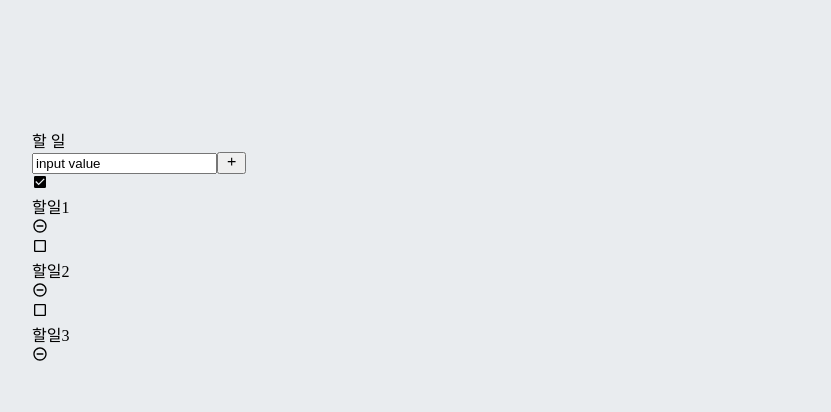
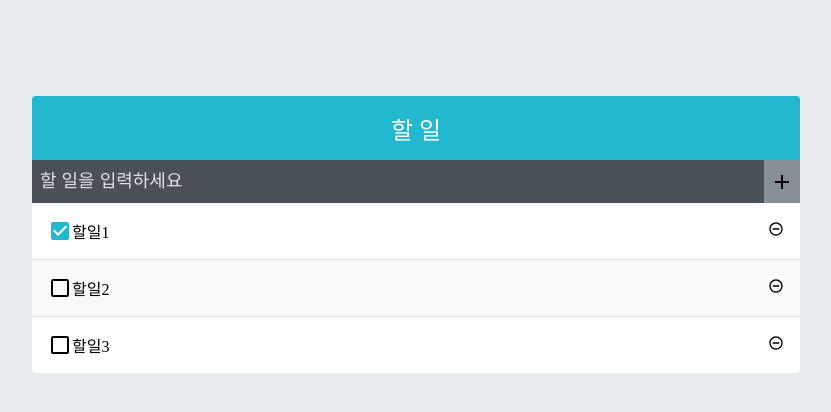
Before and after one commit to eunjeong09/book-todo-app, a React (Create React App) app in the folder todo-app/: page / in a window 1280 px wide. Shown: the top 412 px of the page, without its empty margins (224-1055 px from the left). Built offline with nearby package versions, Linux system fonts and the light colour scheme.

Commit message:
Style all components

```diff
--- a/todo-app/src/testComponents/TodoInsert.js
+++ b/todo-app/src/testComponents/TodoInsert.js
@@ -6,7 +6,7 @@ const TodoInsert = () => {
     return (
         <form className="TodoInsert">
             <input placeholder="할 일을 입력하세요"
-                value="input value" />
+            />
             <button type="submit">
                 <MdAdd />
             </button>
--- a/todo-app/src/testComponents/TodoItem.scss
+++ b/todo-app/src/testComponents/TodoItem.scss
@@ -0,0 +1,35 @@
+.TodoItem{
+    display: flex;
+    padding: 1rem;
+    align-items: center;
+    &:nth-child(even){
+        background-color: #f8f9fa;;
+    };
+    .checkbox{
+        cursor: pointer;
+        flex: 1;
+        display: flex;
+        align-items: center;
+        svg{
+            font-size: 1.5rem;
+        }
+        .text{
+            margin: 0.5rem;
+            flex: 1;
+        }
+        &.checked{
+            svg{
+                color:#22b8cf;
+            }
+            .text{
+                color: #adb5bd;
+                text-decoration:line-through;
+            }
+
+        }
+    }
+    & + &{
+        border-top: 1px solid #dee2e6;
+    }
+
+}
--- a/todo-app/src/testComponents/TodoList.scss
+++ b/todo-app/src/testComponents/TodoList.scss
@@ -0,0 +1,32 @@
+.TodoInsert{
+    display: flex;
+    background-color: #495057;
+    input{
+        background:none;
+        outline: none;
+        border: none;
+        padding: 0.5rem;
+        font-size: 1.125rem;
+        line-height: 1.5;
+        color: #fff;
+        flex: 1;
+        &::placeholder{
+            color: #dee2e6;
+        };
+
+    }
+    button{
+        background: #868e96;
+        outline: none;
+        border: none;
+        padding: 1rem auto;
+        font-size: 1.5rem;
+        display: flex;
+        align-items: center;
+        transition: 0.1s background ease-in;
+        &:hover{
+            background: #adb5bd;
+        }
+
+    }
+}
--- a/todo-app/src/testComponents/TodoTemplate.scss
+++ b/todo-app/src/testComponents/TodoTemplate.scss
@@ -1,4 +1,20 @@
 .TodoTemplate{
     width: 60%;
     margin: 10% auto;
+    margin-top: 6rem;
+    border-radius: 4px;
+    overflow: hidden;
+    .app-title{
+        background: #22b8cf;
+        color: #fff;
+        height: 4rem;
+        font-size: 1.5rem;
+        display: flex;
+        align-items: center;
+        justify-content: center;
+
+    }
+    .content{
+        background: #fff;
+    }
 }
```
